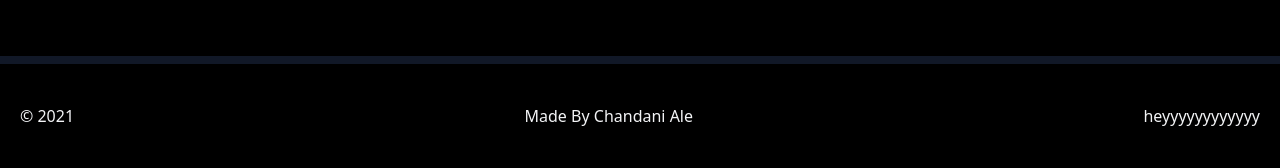
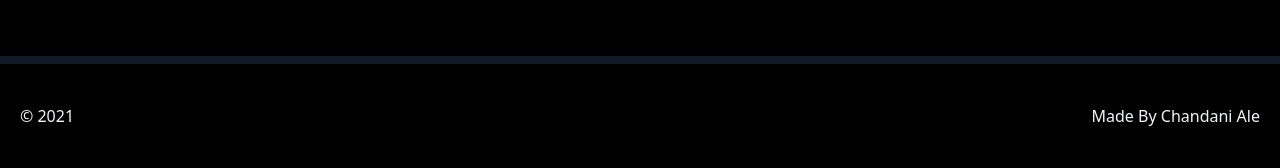
Before and after one commit to ChandaniAle/Netflix-Clone, a Django app: page / in a window 1280 px wide. Shown: the part 2416-2584 px from the top of the page. Run offline with Django 5.2, Linux system fonts and the light colour scheme; style sheets or scripts are compiled from the project's sources; some libraries are stand-ins or nearby versions.

Commit message:
2nd commit

```diff
--- a/templates/index.html
+++ b/templates/index.html
@@ -108,7 +108,7 @@
 
             <li>&copy; 2021</li>
             <li> Made By Chandani Ale</li>
-            <li>heyyyyyyyyyyyy</li>
+
         </ul>
     </footer>
 
```
